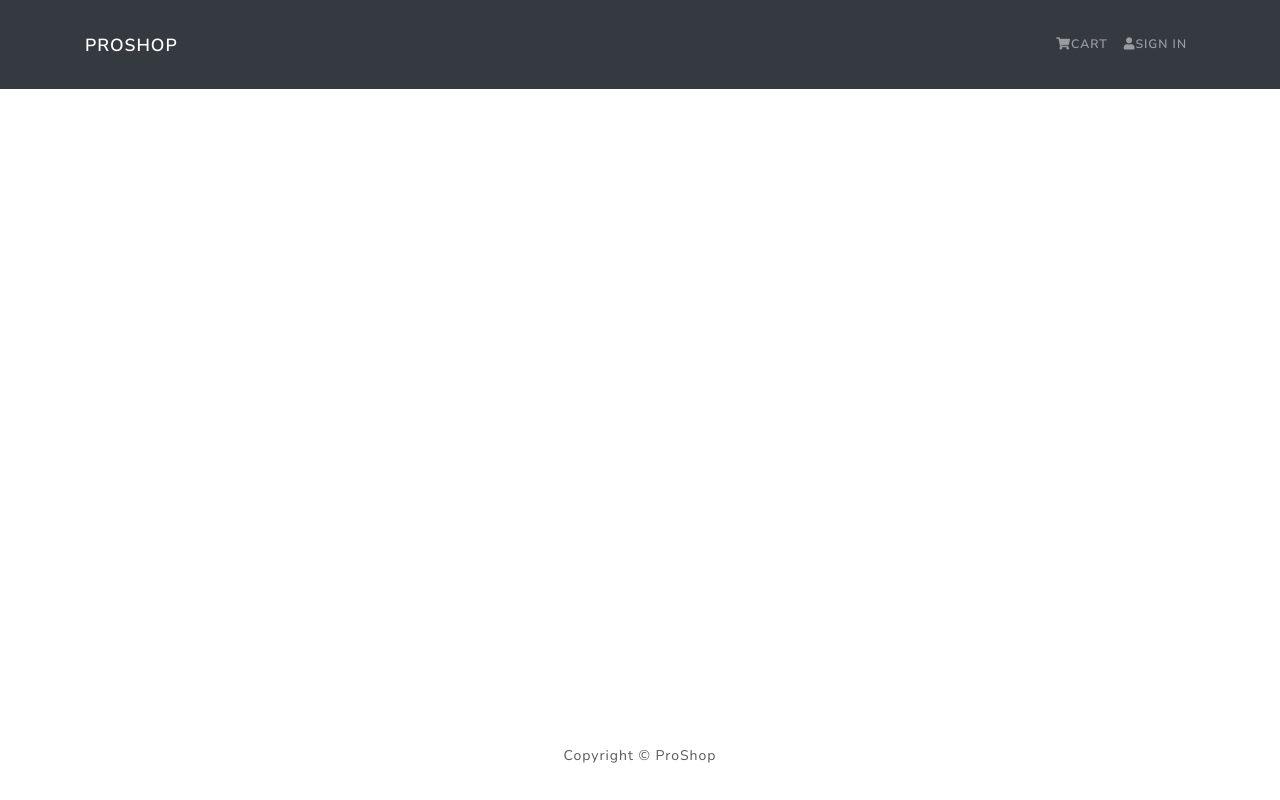
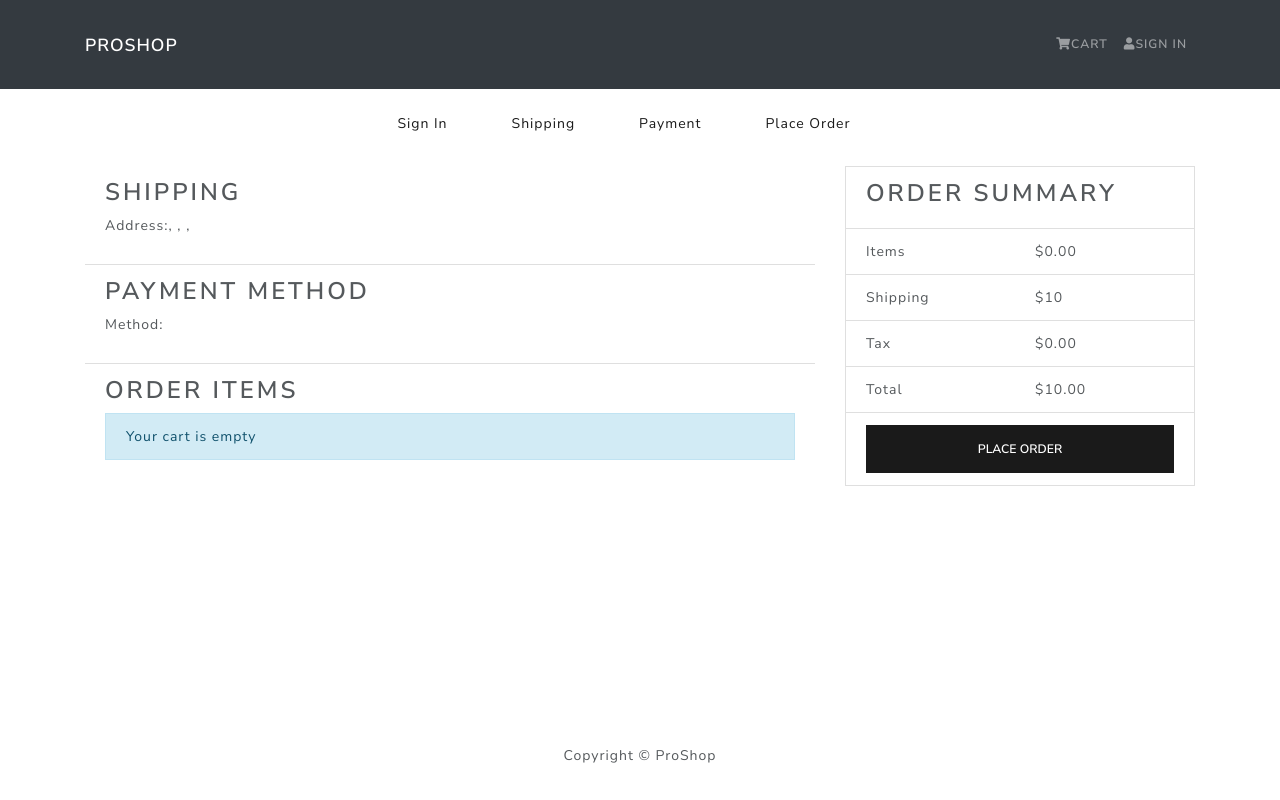
Before and after one commit to Malik-Idrees/proShop, a React (Create React App) app in the folder frontend/: page /placeorder in a window 1280 px wide. Built offline with nearby package versions, Linux system fonts and the light colour scheme.

Commit message:
Place order screen

```diff
--- a/frontend/src/App.js
+++ b/frontend/src/App.js
@@ -13,6 +13,7 @@
 import ProfileScreen from './screens/ProfileScreen'
 import ShippingScreen from './screens/ShippingScreen'
 import PaymentScreen from './screens/PaymentScreen'
+import PlaceOrderScreen from './screens/PlaceOrderScreen'
 
 const App = () => {
    return (
@@ -24,6 +25,7 @@
                <Route path='/register' component={RegisterScreen} />
                <Route path='/shipping' component={ShippingScreen} />
                <Route path='/payment' component={PaymentScreen} />
+               <Route path='/placeorder' component={PlaceOrderScreen} />
                <Route path='/profile' component={ProfileScreen} />
                <Route path='/product/:id' component={ProductScreen} />
                <Route path='/cart/:id?' component={CartScreen} />
--- /dev/null
+++ b/frontend/src/screens/PlaceOrderScreen.js
@@ -0,0 +1,146 @@
+import React from 'react'
+import { Link } from 'react-router-dom'
+import {
+   Button,
+   Col,
+   Row,
+   ListGroup,
+   Image,
+   Card,
+   ListGroupItem,
+} from 'react-bootstrap'
+import { useSelector } from 'react-redux'
+import Message from '../components/Message'
+import CheckoutSteps from '../components/CheckoutSteps'
+
+const PlaceOrderScreen = () => {
+   const cart = useSelector((state) => state.cart)
+
+   //Calculate Prices
+   const addDecimals = (num) => {
+      return (Math.round(num * 100) / 100).toFixed(2)
+   }
+   cart.itemsPrice = addDecimals(
+      cart.cartItems.reduce((acc, item) => acc + item.price * item.qty, 0)
+   )
+
+   cart.shippingPrice = cart.itemsPrice > 100 ? 0 : 10
+   cart.taxPrice = addDecimals(Number((0.15 * cart.itemsPrice).toFixed(2)))
+   cart.totalPrice = (
+      Number(cart.itemsPrice) +
+      Number(cart.shippingPrice) +
+      Number(cart.taxPrice)
+   ).toFixed(2)
+
+   const placeOrder = () => {
+      console.log('order')
+   }
+
+   return (
+      <>
+         <CheckoutSteps step1 step2 step3 step4 />
+         <Row>
+            <Col md={8}>
+               <ListGroup variant='flush'>
+                  <ListGroupItem>
+                     <h3>Shipping</h3>
+                     <p>
+                        <strong>Address:</strong>
+                        {cart.shippingAddress.address},
+                        {cart.shippingAddress.city}{' '}
+                        {cart.shippingAddress.postalCode},{' '}
+                        {cart.shippingAddress.country},
+                     </p>
+                  </ListGroupItem>
+
+                  <ListGroupItem>
+                     <h3>Payment Method</h3>
+                     <p>
+                        <strong>Method:</strong>
+                        {cart.paymentMethod}
+                     </p>
+                  </ListGroupItem>
+
+                  <ListGroupItem>
+                     <h3>Order Items</h3>
+                     {cart.cartItems.length === 0 ? (
+                        <Message>Your cart is empty</Message>
+                     ) : (
+                        <ListGroup variant='flush'>
+                           {cart.cartItems.map((item, index) => (
+                              <ListGroupItem key={index}>
+                                 <Row>
+                                    <Col md={1}>
+                                       <Image
+                                          src={item.image}
+                                          alt={item.name}
+                                          fluid
+                                          rounded
+                                       />
+                                    </Col>
+                                    <Col>
+                                       <Link to={`/product/${item.product}`}>
+                                          {item.name}
+                                       </Link>
+                                    </Col>
+                                    <Col md={4}>
+                                       {item.qty} x ${item.price} = $
+                                       {item.qty * item.price}
+                                    </Col>
+                                 </Row>
+                              </ListGroupItem>
+                           ))}
+                        </ListGroup>
+                     )}
+                  </ListGroupItem>
+               </ListGroup>
+            </Col>
+            <Col md={4}>
+               <Card>
+                  <ListGroup variant='flush'>
+                     <ListGroupItem>
+                        <h3>Order Summary</h3>
+                     </ListGroupItem>
+                     <ListGroupItem>
+                        <Row>
+                           <Col>Items</Col>
+                           <Col>${cart.itemsPrice}</Col>
+                        </Row>
+                     </ListGroupItem>
+                     <ListGroupItem>
+                        <Row>
+                           <Col>Shipping</Col>
+                           <Col>${cart.shippingPrice}</Col>
+                        </Row>
+                     </ListGroupItem>
+                     <ListGroupItem>
+                        <Row>
+                           <Col>Tax</Col>
+                           <Col>${cart.taxPrice}</Col>
+                        </Row>
+                     </ListGroupItem>
+                     <ListGroupItem>
+                        <Row>
+                           <Col>Total</Col>
+                           <Col>${cart.totalPrice}</Col>
+                        </Row>
+                     </ListGroupItem>
+                     <ListGroupItem>
+                        <Button
+                           type='button'
+                           className='btn-block'
+                           disabled={cart.cartItems === 0}
+                           onClick={placeOrder}
+                        >
+                           Place Order
+                        </Button>
+                     </ListGroupItem>
+                  </ListGroup>
+               </Card>
+            </Col>
+         </Row>
+      </>
+   )
+}
+
+export default PlaceOrderScreen
```
